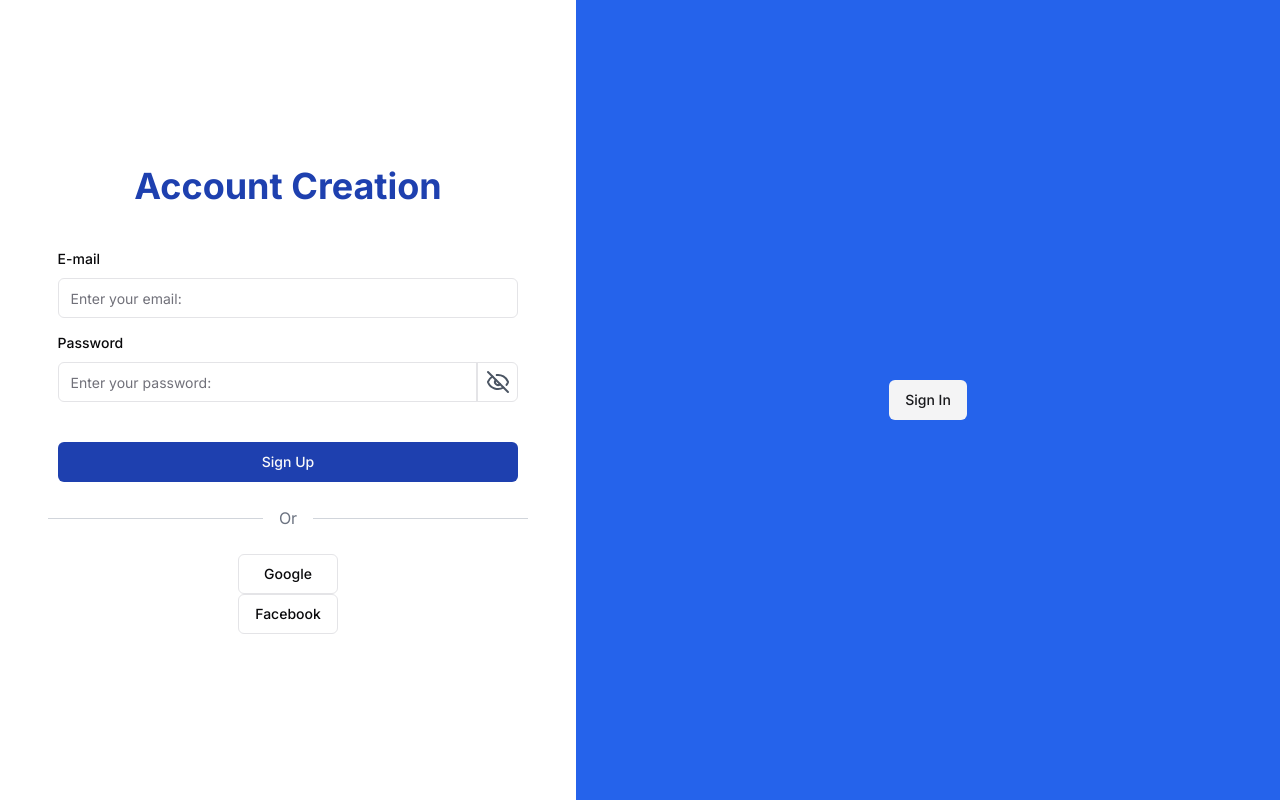
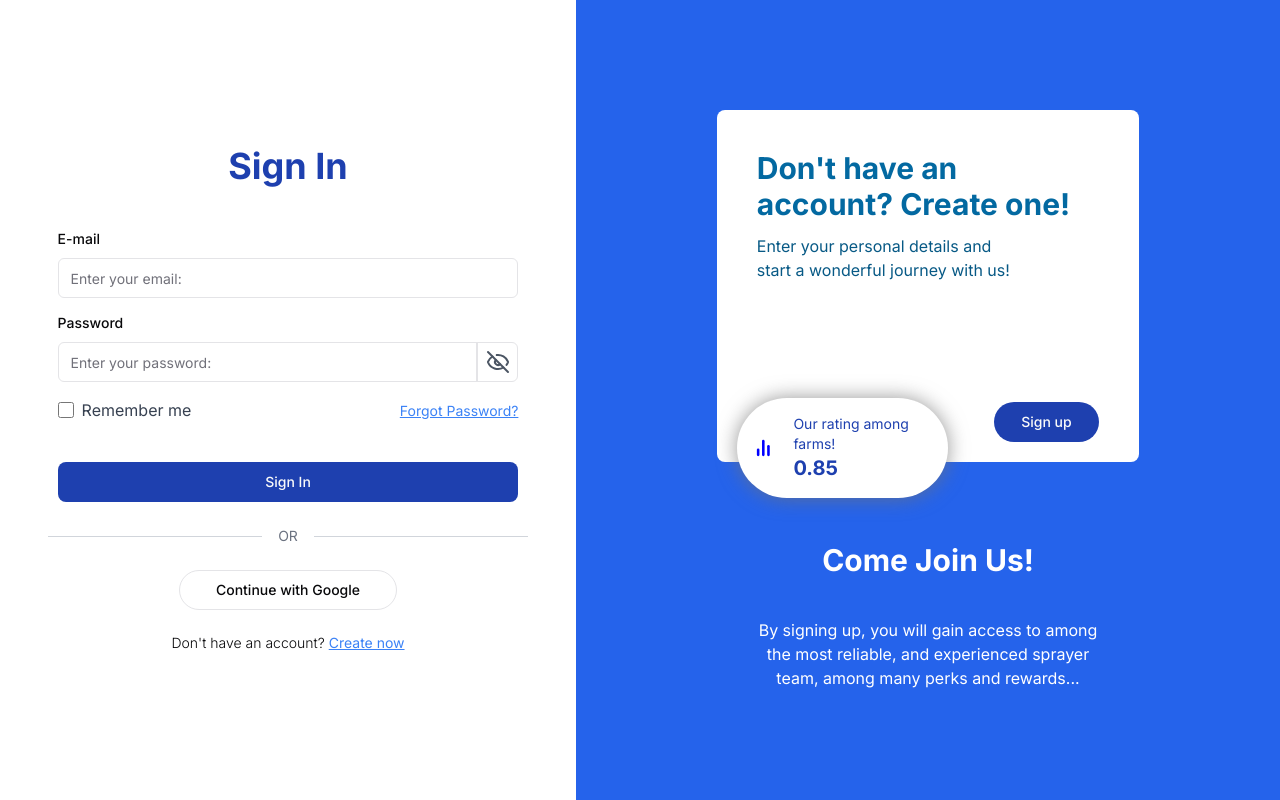
Before and after one commit to EADGroup14Hoversprite/HoverSpriteFE, a Next.js app: page /login in a window 1280 px wide. Built offline with nearby package versions, Linux system fonts and the light colour scheme.

Commit message:
Finishing initial design

```diff
--- a/src/app/globals.css
+++ b/src/app/globals.css
@@ -67,3 +67,20 @@
     @apply bg-background text-foreground;
   }
 }
+
+/* Shadows */
+.shadow-top {
+    box-shadow: 0 -10px 20px -5px rgba(115,115,115,0.75);
+}
+.shadow-right {
+    box-shadow: 10px 0 20px -5px rgba(115,115,115,0.75);
+}
+.shadow-bottom {
+    box-shadow: 0 10px 20px -5px rgba(115,115,115,0.75);
+}
+.shadow-left {
+    box-shadow: -10px 0 20px -5px rgba(115,115,115,0.75);
+}
+.shadow-all {
+    box-shadow: 0 0 20px rgba(115,115,115,0.75);
+}
--- a/src/app/login/page.tsx
+++ b/src/app/login/page.tsx
@@ -8,14 +8,15 @@ import {
   FormItem,
   FormLabel,
   FormMessage,
-} from "@/components/form";
-import { Input } from "@/components/input";
-import { Button } from "@/components/button";
+} from "@/components/form/form";
+import { Input } from "@/components/form/input";
+import { Button } from "@/components/ui/button";
 import Link from "next/link";
-import { PasswordInput } from "@/components/password-input";
+import { PasswordInput } from "@/utils/password-input";
+import { BarChart2Icon } from "lucide-react";
 
 export default function Page() {
-  const signupSchema = z.object({
+  const signInSchema = z.object({
     email: z
       .string()
       .email({ message: "invalid email" })
@@ -25,28 +26,28 @@ export default function Page() {
       .min(7, { message: "Password must have at least 7 characters" }),
   });
 
-  type Signup = z.infer<typeof signupSchema>;
-  const defaultState: Partial<Signup> = {
+  type SignIn = z.infer<typeof signInSchema>;
+  const defaultState: Partial<SignIn> = {
     email: "",
     password: "",
   };
 
-  const form = useForm<Signup>({
+  const form = useForm<SignIn>({
     defaultValues: defaultState,
-    resolver: zodResolver(signupSchema),
+    resolver: zodResolver(signInSchema),
     mode: "onChange",
   });
 
-  const onSubmit = (values: Partial<Signup>) => {
+  const onSubmit = (values: Partial<SignIn>) => {
     console.log(values);
   };
 
   return (
     <div className="flex min-h-screen">
       {/* Left side of the screen, full width on small screens */}
-      <div className="flex-[9] flex flex-col justify-center items-center w-full md:w-auto">
+      <div className="flex-[9] flex flex-col justify-center items-center w-full lg:w-auto">
         <h1 className="font-bold text-4xl text-blue-800 text-nowrap pb-10">
-          Account Creation
+          Sign In
         </h1>
 
         <div className="w-4/5">
@@ -79,11 +80,34 @@ export default function Page() {
                 )}
               />
 
+              <div className="flex items-center justify-between mt-4">
+                {/* Remember Me Checkbox */}
+                <div className="flex items-center">
+                  <input
+                    id="rememberMe"
+                    type="checkbox"
+                    className="mr-2 h-4 w-4 text-blue-600 focus:ring-blue-500 border-gray-300 rounded"
+                  />
+                  <label htmlFor="rememberMe" className="text-gray-700">
+                    Remember me
+                  </label>
+                </div>
+
+                {/* Forgot Password Link */}
+                <div>
+                  <Link href={""}>
+                    <span className="text-blue-500 underline text-sm hover:text-blue-800">
+                      Forgot Password?
+                    </span>
+                  </Link>
+                </div>
+              </div>
+
               <Button
-                className="w-full mt-4 bg-blue-800 mt-10"
+                className="w-full mt-4 bg-blue-800 mt-10 rounded-lg hover:bg-blue-900"
                 variant={"default"}
               >
-                Sign Up
+                Sign In
               </Button>
             </form>
           </Form>
@@ -92,30 +116,72 @@ export default function Page() {
         {/* Separation Line */}
         <div className="relative my-6 w-full flex items-center">
           <div className="flex-grow border-t border-gray-300 ml-12"></div>
-          <span className="mx-4 text-gray-500">Or</span>
+          <span className="mx-4 text-gray-500 text-sm">OR</span>
           <div className="flex-grow border-t border-gray-300 mr-12"></div>
         </div>
 
         {/* Add social login buttons here */}
         <div className="flex flex-col justify-center">
-          <Button className="mx-2" variant={"outline"}>
-            Google
+          <Button className="mx-2 rounded-full " variant={"outline"}>
+            Continue with Google
           </Button>
-          <Button className="mx-2" variant={"outline"}>
-            Facebook
-          </Button>
+
+          <div className="pt-5">
+            <span className="font-light text-sm"> Don't have an account?</span>
+            <Link href={`/signup/`}>
+              <span className="text-blue-500 underline text-sm pl-1 hover:text-blue-800">
+                Create now
+              </span>
+            </Link>
+          </div>
         </div>
       </div>
 
       {/* Right side of the screen, hidden on small screens */}
-      <div className="hidden md:flex flex-[11] justify-center items-center bg-blue-600">
-        <Link href={`/login/`}>
-          <Button className="w-full" variant={"secondary"}>
-            Sign In
-          </Button>
-        </Link>
+      <div className="hidden lg:flex flex-[11] flex-col justify-center items-center bg-blue-600">
+        <div className="relative bg-white flex flex-col justify-center mx-20 rounded-lg w-3/5 min-w-96">
+          <div className="mx-10 mt-10 w-4/5 text-balance pb-20">
+            <h1 className="text-sky-700 font-bold text-3xl">
+              Don't have an account? Create one!
+            </h1>
+            <p className="text-sky-800 pt-3">
+              Enter your personal details and start a wonderful journey with us!
+            </p>
+          </div>
+
+          <div className="absolute bottom-0 right-10 w-3/12  ">
+            <Link href={`/signup/`}>
+              <Button
+                className="w-full bg-blue-800 my-5 rounded-full hover:bg-blue-900"
+                variant={"default"}
+              >
+                Sign up
+              </Button>
+            </Link>
+          </div>
+
+          {/* Small rating box */}
+          <div className="flex flex-row relative -bottom-9 left-5 bg-white shadow-all rounded-full px-4 py-4 w-6/12">
+            <BarChart2Icon
+              className="self-center"
+              style={{ color: "blue" }}
+              strokeWidth={3}
+            />
+            <div className="pl-5 text-blue-800">
+              <span className="block text-sm"> Our rating among farms! </span>
+              <span className="block text-xl font-bold"> 0.85 </span>
+            </div>
+          </div>
+        </div>
+
+        <div className="text-white text-center w-3/5">
+          <h1 className="pt-20 pb-10 text-3xl font-bold">Come Join Us! </h1>
+          <p className="text-balance">
+            By signing up, you will gain access to among the most reliable, and
+            experienced sprayer team, among many perks and rewards...
+          </p>
+        </div>
       </div>
     </div>
   );
-
 }
--- a/src/app/signup/page.tsx
+++ b/src/app/signup/page.tsx
@@ -8,11 +8,12 @@ import {
   FormItem,
   FormLabel,
   FormMessage,
-} from "@/components/form";
-import { Input } from "@/components/input";
-import { Button } from "@/components/button";
+} from "@/components/form/form";
+import { Input } from "@/components/form/input";
+import { Button } from "@/components/ui/button";
 import Link from "next/link";
-import { PasswordInput } from "@/components/password-input";
+import { PasswordInput } from "@/utils/password-input";
+import { BarChart2Icon } from "lucide-react";
 
 export default function Page() {
   const signupSchema = z.object({
@@ -43,17 +44,54 @@ export default function Page() {
 
   return (
     <div className="flex min-h-screen">
-      {/* Left side of the screen, hide when small screen */}
-      <div className="hidden md:flex flex-[11] justify-center items-center bg-blue-600">
+      {/* Left side of the screen, full width on small screens */}
+      <div className="hidden lg:flex flex-[11] flex-col justify-center items-center bg-blue-600">
+        <div className="relative bg-white flex flex-col justify-center mx-20 rounded-lg w-3/5 min-w-96">
+          <div className="mx-10 mt-10 w-4/5 text-balance pb-20">
+            <h1 className="text-sky-700 font-bold text-3xl">
+              Already have an account? Sign in!
+            </h1>
+            <p className="text-sky-800 pt-3">
+              Enter your personal details and start a wonderful journey with us!
+            </p>
+          </div>
+
+          <div className="absolute bottom-0 right-10 w-3/12">
             <Link href={`/login/`}>
-          <Button className="w-full" variant={"secondary"}>
-            Sign In
+              <Button
+                className="w-full bg-blue-800 my-5 rounded-full hover:bg-blue-900"
+                variant={"default"}
+              >
+                Sign in
               </Button>
             </Link>
           </div>
 
-      {/* Right side of the screen */}
-      <div className="flex-[9] flex flex-col justify-center items-center">
+          {/* Small rating box */}
+          <div className="flex flex-row relative -bottom-9 left-5 bg-white shadow-all rounded-full px-4 py-4 w-6/12">
+            <BarChart2Icon
+              className="self-center"
+              style={{ color: "blue" }}
+              strokeWidth={3}
+            />
+            <div className="pl-5 text-blue-800">
+              <span className="block text-sm"> Our rating among farms! </span>
+              <span className="block text-xl font-bold"> 0.85 </span>
+            </div>
+          </div>
+        </div>
+
+        <div className="text-white text-center w-3/5">
+          <h1 className="pt-20 pb-10 text-3xl font-bold">Come Join Us!</h1>
+          <p className="text-balance">
+            By signing up, you will gain access to among the most reliable, and
+            experienced sprayer team, among many perks and rewards...
+          </p>
+        </div>
+      </div>
+
+      {/* Right side of the screen, hidden on small screens */}
+      <div className="flex-[9] flex flex-col justify-center items-center w-full lg:w-auto">
         <h1 className="font-bold text-4xl text-blue-800 text-nowrap pb-10">
           Account Creation
         </h1>
@@ -64,22 +102,19 @@ export default function Page() {
               <FormField
                 name="email"
                 control={form.control}
-                render={({ field }) => {
-                  return (
+                render={({ field }) => (
                   <FormItem className="mb-3">
                     <FormLabel>E-mail</FormLabel>
                     <Input {...field} placeholder="Enter your email:" />
                     <FormMessage />
                   </FormItem>
-                  );
-                }}
+                )}
               />
 
               <FormField
                 name="password"
                 control={form.control}
-                render={({ field }) => {
-                  return (
+                render={({ field }) => (
                   <FormItem>
                     <FormLabel>Password</FormLabel>
                     <PasswordInput
@@ -88,12 +123,11 @@ export default function Page() {
                     />
                     <FormMessage />
                   </FormItem>
-                  );
-                }}
+                )}
               />
 
               <Button
-                className="w-full mt-4 bg-blue-800 mt-10"
+                className="w-full mt-4 bg-blue-800 mt-10 rounded-lg hover:bg-blue-900"
                 variant={"default"}
               >
                 Sign Up
@@ -102,20 +136,17 @@ export default function Page() {
           </Form>
         </div>
 
-        {/* Seperation Line */}
+        {/* Separation Line */}
         <div className="relative my-6 w-full flex items-center">
-          <div className="flex-grow border-t border-gray-300 ml-12"> </div>
-          <span className="mx-4 text-gray-500">Or</span>
-          <div className="flex-grow border-t border-gray-300 mr-12"> </div>
+          <div className="flex-grow border-t border-gray-300 ml-12"></div>
+          <span className="mx-4 text-gray-500 text-sm">OR</span>
+          <div className="flex-grow border-t border-gray-300 mr-12"></div>
         </div>
 
         {/* Add social login buttons here */}
         <div className="flex flex-col justify-center">
-          <Button className="mx-2" variant={"outline"}>
-            Google
-          </Button>
-          <Button className="mx-2" variant={"outline"}>
-            Facebook
+          <Button className="mx-2 rounded-full " variant={"outline"}>
+            Continue with Google
           </Button>
         </div>
       </div>
--- a/src/components/form.tsx
+++ b/src/components/form/form.tsx
@@ -13,7 +13,7 @@ import {
 } from "react-hook-form"
 
 import { cn } from "@/lib/utils"
-import { Label } from "@/components/label"
+import { Label } from "@/components/ui/label"
 
 const Form = FormProvider
 
--- a/src/components/password-input.tsx
+++ b/src/utils/password-input.tsx
@@ -1,5 +1,5 @@
 import * as React from "react";
-import { Input } from "./input";
+import { Input } from "../components/form/input";
 import { EyeIcon, EyeOffIcon } from "lucide-react";
 
 export interface PasswordInputProps
```
Also changed, not shown: src/components/form/input.tsx (renamed from src/components/input.tsx), src/components/ui/button.tsx (renamed from src/components/button.tsx), src/components/ui/label.tsx (renamed from src/components/label.tsx). Lines whose indentation alone changed are shown as unchanged.
